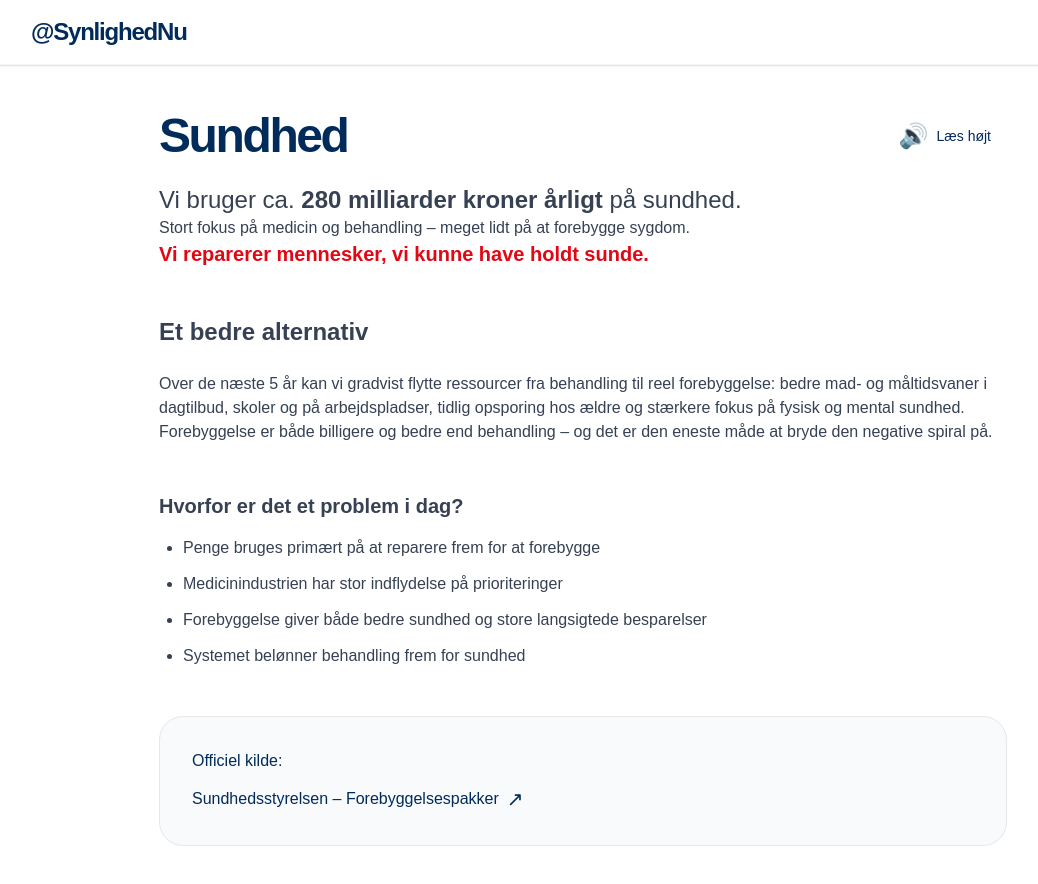
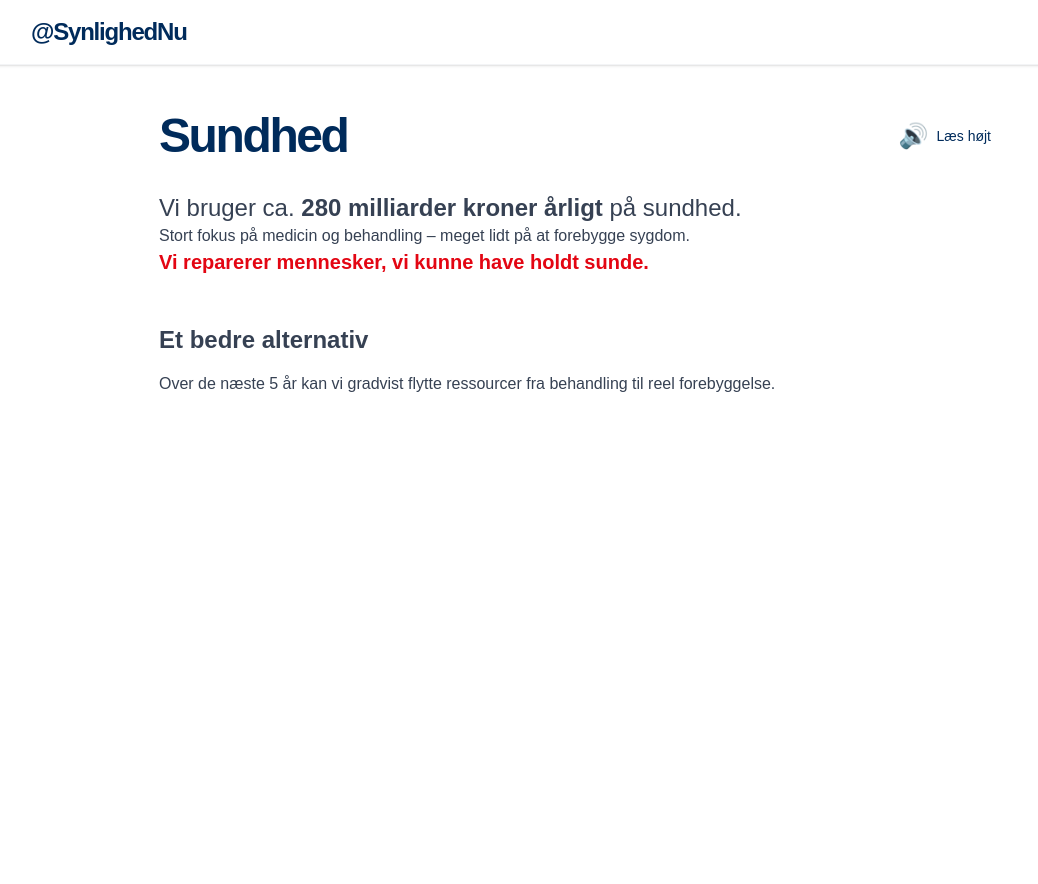
Before and after one commit to synlighed-nu/synlighed-nu-clean, a Next.js app: page /sundhed in a window 1280 px wide. Shown: the top 884 px of the page, without its empty margins (57-1095 px from the left). After the commit the page ends 800 px from the top, so only its background shows below. Built offline with nearby package versions, Linux system fonts and the light colour scheme.

Commit message:
Update page.tsx

```diff
--- a/app/sundhed/page.tsx
+++ b/app/sundhed/page.tsx
@@ -1,76 +1,50 @@
 'use client';
 
+import React from 'react';
+import dynamic from 'next/dynamic';
 import Nav from '../components/common/_Nav';
-import SpeakerButton from '../components/common/_SpeakerButton';
+
+const SpeakerButton = dynamic(
+  () => import('../components/common/_SpeakerButton'),
+  { ssr: false }
+);
 
 export default function SundhedPage() {
   const pageText = `
-    Vi bruger ca. 280 milliarder kroner årligt på sundhed.
-    Stort fokus på medicin og behandling – meget lidt på at forebygge sygdom.
-    Vi reparerer mennesker, vi kunne have holdt sunde.
+Vi bruger ca. 280 milliarder kroner årligt på sundhed.
+Stort fokus på medicin og behandling – meget lidt på at forebygge sygdom.
 
-    Et bedre alternativ:
-    Over de næste 5 år kan vi gradvist flytte ressourcer fra behandling til reel forebyggelse:
-    bedre mad- og måltidsvaner i dagtilbud, skoler og på arbejdspladser,
-    tidlig opsporing hos ældre og stærkere fokus på fysisk og mental sundhed.
+Vi reparerer mennesker, vi kunne have holdt sunde.
 
-    Forebyggelse er både billigere og bedre end behandling – og det er den eneste måde at bryde den negative spiral på.
-  `;
+Et bedre alternativ: Over de næste 5 år kan vi gradvist flytte ressourcer fra behandling til reel forebyggelse.
+  `.trim();
 
   return (
     <div className="min-h-screen bg-white text-[#002B5B]">
       <Nav simple />
 
       <div className="max-w-4xl mx-auto px-6 pt-28 pb-20">
-
-        {/* Titel + højtaler-knap på samme linje */}
-        <div className="flex items-center justify-between mb-6">
+        <div className="flex items-center justify-between mb-8">
           <h1 className="text-5xl font-bold tracking-tighter">Sundhed</h1>
-          <SpeakerButton text={pageText} />
+          <SpeakerButton
+            text={pageText}
+            endingAxiomIndex={5}
+          />
         </div>
 
         <div className="prose prose-lg max-w-none text-gray-700">
-
           <p className="text-2xl font-medium">
             Vi bruger ca. <strong>280 milliarder kroner årligt</strong> på sundhed.
           </p>
-
           <p>
             Stort fokus på medicin og behandling – meget lidt på at forebygge sygdom.
           </p>
-
           <p className="text-xl font-semibold text-[#E30613]">
             Vi reparerer mennesker, vi kunne have holdt sunde.
           </p>
 
-          <h3 className="text-2xl font-semibold mt-12 mb-6">Et bedre alternativ</h3>
-          <p>
-            Over de næste 5 år kan vi gradvist flytte ressourcer fra behandling til reel forebyggelse:
-            bedre mad- og måltidsvaner i dagtilbud, skoler og på arbejdspladser, tidlig opsporing hos ældre og stærkere fokus på fysisk og mental sundhed.
-          </p>
-
-          <p>
-            Forebyggelse er både billigere og bedre end behandling – og det er den eneste måde at bryde den negative spiral på.
-          </p>
-
-          <h3 className="text-xl font-semibold mt-12 mb-4">Hvorfor er det et problem i dag?</h3>
-          <ul className="list-disc pl-6 space-y-3">
-            <li>Penge bruges primært på at reparere frem for at forebygge</li>
-            <li>Medicinindustrien har stor indflydelse på prioriteringer</li>
-            <li>Forebyggelse giver både bedre sundhed og store langsigtede besparelser</li>
-            <li>Systemet belønner behandling frem for sundhed</li>
-          </ul>
-
-          <div className="mt-12 bg-gray-50 border border-gray-200 rounded-3xl p-8">
-            <p className="font-medium text-[#002B5B]">Officiel kilde:</p>
-            <a
-              href="https://www.sst.dk/vidensbase/forebyggelse/forebyggelsespakker-og-undersoegelser/forebyggelses-pakker-til-kommunerne"
-              target="_blank"
-              className="text-[#002B5B] hover:underline flex items-center gap-2 mt-3"
-            >
-              Sundhedsstyrelsen – Forebyggelsespakker <span className="text-xl">↗</span>
-            </a>
-          </div>
+          <h3 className="text-2xl font-semibold mt-12 mb-4">Et bedre alternativ</h3>
+          <p>Over de næste 5 år kan vi gradvist flytte ressourcer fra behandling til reel forebyggelse.</p>
         </div>
       </div>
     </div>
```
